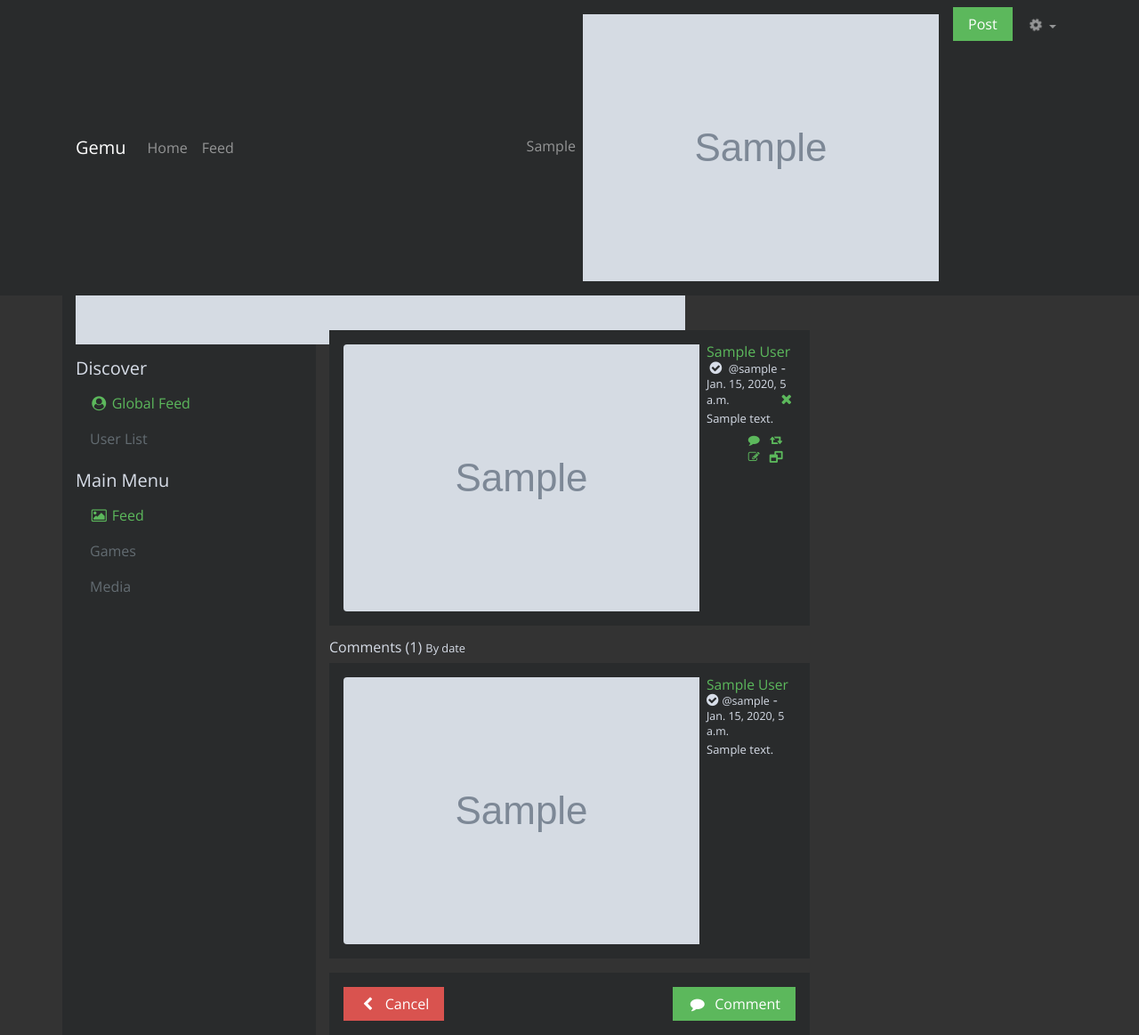
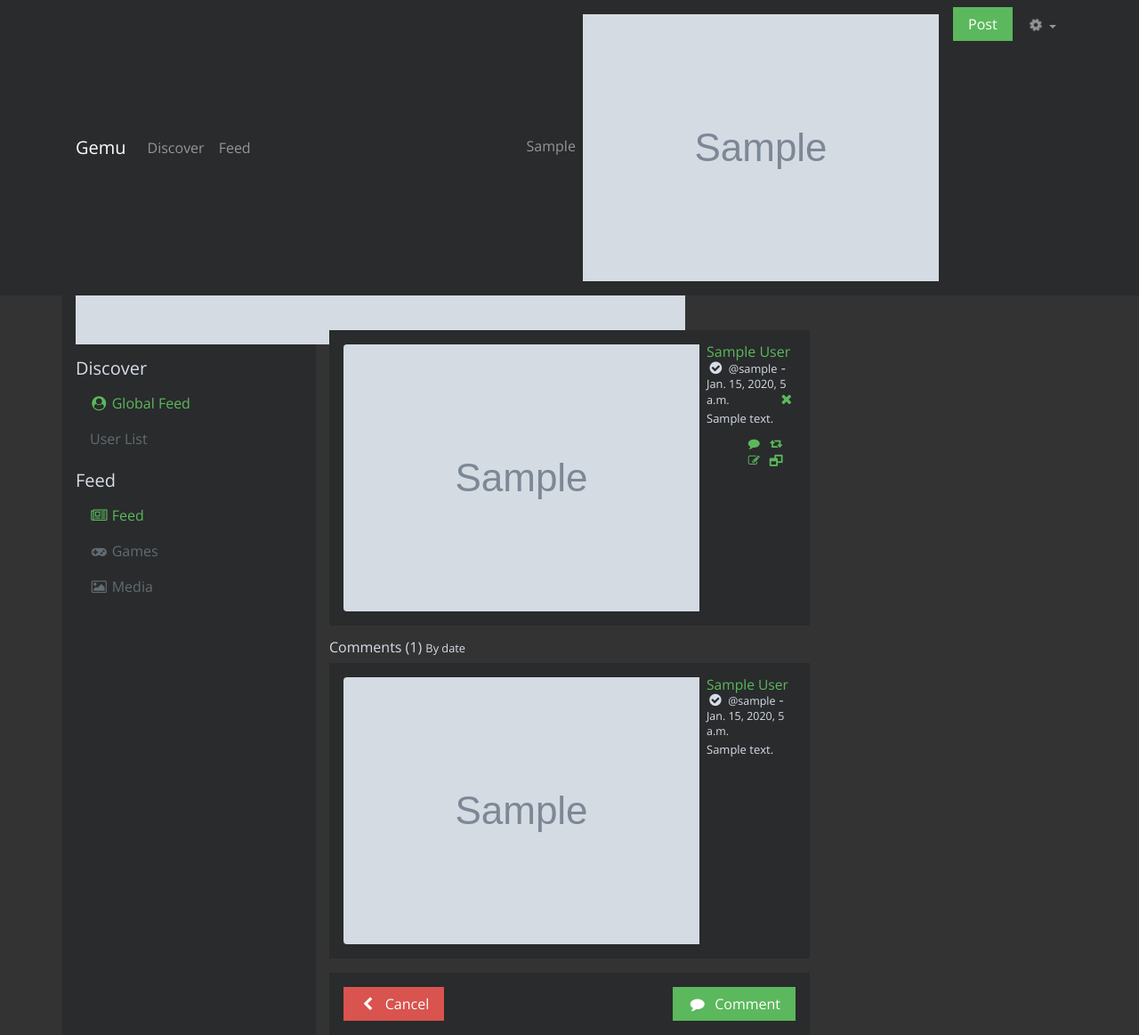
Before and after one commit to cotizcesar/gemu, a Django app: page /p/1 in a window 1280 px wide. Shown: the whole page at 89% size. Run offline with Django 3.2, Linux system fonts and the light colour scheme; a user stored in the database is signed in; tables that the repository leaves empty hold one stand-in row (values such as "Sample post"); grey boxes marked "Sample" are stand-in pictures; some libraries are stand-ins or nearby versions.

Commit message:
More changes in timeline menu

```diff
--- a/templates/connection/profile_follower.html
+++ b/templates/connection/profile_follower.html
@@ -2,7 +2,7 @@
 {% block head_title %}Followers{% endblock %}
 {% block content %}
 <div class="container">
-    <div class="row" id="tmln">
+    <div class="row">
         <div class="col-md-3"></div>
         <div class="col-md-6">
             {% for i in view.followers %}
--- a/templates/connection/profile_following.html
+++ b/templates/connection/profile_following.html
@@ -2,7 +2,7 @@
 {% block head_title %}Following{% endblock %}
 {% block content %}
 <div class="container">
-    <div class="row" id="tmln">
+    <div class="row">
         <div class="col-md-3"></div>
         <div class="col-md-6">
             {% for i in view.following %}
--- a/templates/header.html
+++ b/templates/header.html
@@ -7,14 +7,10 @@
             <button class="navbar-toggler navbar-toggler-right" type="button" data-toggle="collapse" data-target="#navbarSupportedContent" aria-controls="navbarSupportedContent" aria-expanded="false" aria-label="Toggle navigation">
                 <span class="navbar-toggler-icon"></span>
             </button>
-            {% if user.is_authenticated %}
-            <a class="navbar-brand" href="{% url 'timeline' %}">Gemu</a>
-            {% else %}
             <a class="navbar-brand" href="{% url 'index' %}">Gemu</a>
-            {% endif %}
             <ul class="navbar-nav mr-auto">
-                <li class="nav-item"><a class="nav-link {% url 'index' as home_url %}{% if request.get_full_path == home_url %}active{% endif %}" href="{% url 'index' %}">Home</a></li>
                 {% if user.is_authenticated %}
+                <li class="nav-item"><a class="nav-link {% url 'timeline_global' as home_url %}{% if request.get_full_path == home_url %}active{% endif %}" href="{% url 'timeline_global' %}">Discover</a></li>
                 <li class="nav-item"><a class="nav-link {% url 'timeline' as home_url %}{% if request.get_full_path == home_url %}active{% endif %}" href="{% url 'timeline' %}">Feed</a></li>
                 {% endif %}
             </ul>
--- a/templates/modules/social_mod_buttons.html
+++ /dev/null
@@ -1,6 +0,0 @@
-<h3>Sync your accounts</h3>
-<div class="omnibox">
-    <a class="btn btn-steam" href="{% url "social:begin" "steam" %}" role="button"><i class="fa fa-steam" aria-hidden="true"></i> Login with Steam</a>
-    <a class="btn btn-twitch" href="{% url "social:begin" "twitch" %}" role="button"><i class="fa fa-twitch" aria-hidden="true"></i> Login with Twitch.tv</a>
-    <a class="btn btn-facebook" href="{% url "social:begin" "facebook" %}" role="button"><i class="fa fa-facebook-official" aria-hidden="true"></i> Login with Facebook</a>
-</div>
--- a/templates/posts/post.html
+++ b/templates/posts/post.html
@@ -22,7 +22,7 @@
             <a class="float-right" href="{% url 'post_delete' post.id %}"><i class="fa fa-times fa-fw" aria-hidden="true"></i></a>
             {% endif %}
         </h6>
-        <p class="mb-1 text-justify">{{ post.text }}</p>
+        <p class="mb-2 text-justify">{{ post.text }}</p>
         <ul class="m-0 float-right post-menu">
             <li><a href="{% url 'post_comment' post.id %}"><i class="fa fa-comment fa-fw" aria-hidden="true"></i></a></li>
             <li><a href="#"><i class="fa fa-retweet fa-fw" aria-hidden="true"></i></a></li>
--- a/templates/posts/post_detail_comment.html
+++ b/templates/posts/post_detail_comment.html
@@ -8,7 +8,7 @@
             {{ comment.user.get_full_name }}
             </a>
             {% if user.is_staff is True %}
-            <i class="fa fa-check-circle" aria-hidden="true"></i>
+            <i class="fa fa-check-circle fa-fw" aria-hidden="true"></i>
             {% endif %}
             <small>@{{ comment.user.username }}</small> -
             <small>{{ comment.date_created }}</small>
--- a/templates/timeline/timeline_mod_menu.html
+++ b/templates/timeline/timeline_mod_menu.html
@@ -4,9 +4,9 @@
     <a class="nav-link {% if request.resolver_match.url_name == 'timeline_global' %}active{% endif %}" href="{% url 'timeline_global' %}"><i class="fa fa-user-circle fa-fw" aria-hidden="true"></i> Global Feed</a>
     <a class="nav-link disabled" href="#">User List</a>
 </nav>
-<h5>Main Menu</h5>
+<h5>Feed</h5>
 <nav class="nav flex-column">
-    <a class="nav-link {% if request.resolver_match.url_name == 'timeline' %}active{% endif %}" href="{% url 'timeline' %}"><i class="fa fa-picture-o fa-fw" aria-hidden="true"></i> Feed</a>
-    <a class="nav-link disabled" href="#">Games</a>
-    <a class="nav-link disabled" href="#">Media</a>
+    <a class="nav-link {% if request.resolver_match.url_name == 'timeline' %}active{% endif %}" href="{% url 'timeline' %}"><i class="fa fa-newspaper-o fa-fw" aria-hidden="true"></i> Feed</a>
+    <a class="nav-link disabled" href="#"><i class="fa fa-gamepad fa-fw" aria-hidden="true"></i> Games</a>
+    <a class="nav-link disabled" href="#"><i class="fa fa-picture-o fa-fw" aria-hidden="true"></i> Media</a>
 </nav>
--- a/templates/userprofile/userprofile_mod_menu.html
+++ b/templates/userprofile/userprofile_mod_menu.html
@@ -4,5 +4,5 @@
     <a class="nav-link {% if request.resolver_match.url_name == 'userprofile_basic' %}active{% endif %}" href="{% url 'userprofile_basic' %}"><i class="fa fa-user-circle fa-fw" aria-hidden="true"></i> Basic Information</a>
     <a class="nav-link {% if request.resolver_match.url_name == 'userprofile_extra' %}active{% endif %}" href="{% url 'userprofile_extra' %}"><i class="fa fa-picture-o fa-fw" aria-hidden="true"></i> Avatar & Extra Information</a>
     <a class="nav-link {% if request.resolver_match.url_name == 'socialaccount_connections' %}active{% endif %}" href="{% url 'socialaccount_connections' %}"><i class="fa fa-plug fa-fw" aria-hidden="true"></i> Account Connections</a>
-    <a class="nav-link disabled" href="#">Coming soon</a>
+    <a class="nav-link disabled" href="#">Privacy Settings</a>
 </nav>
```
Also changed, not shown: templates/posts/post_new.html (+6 -6 lines).
